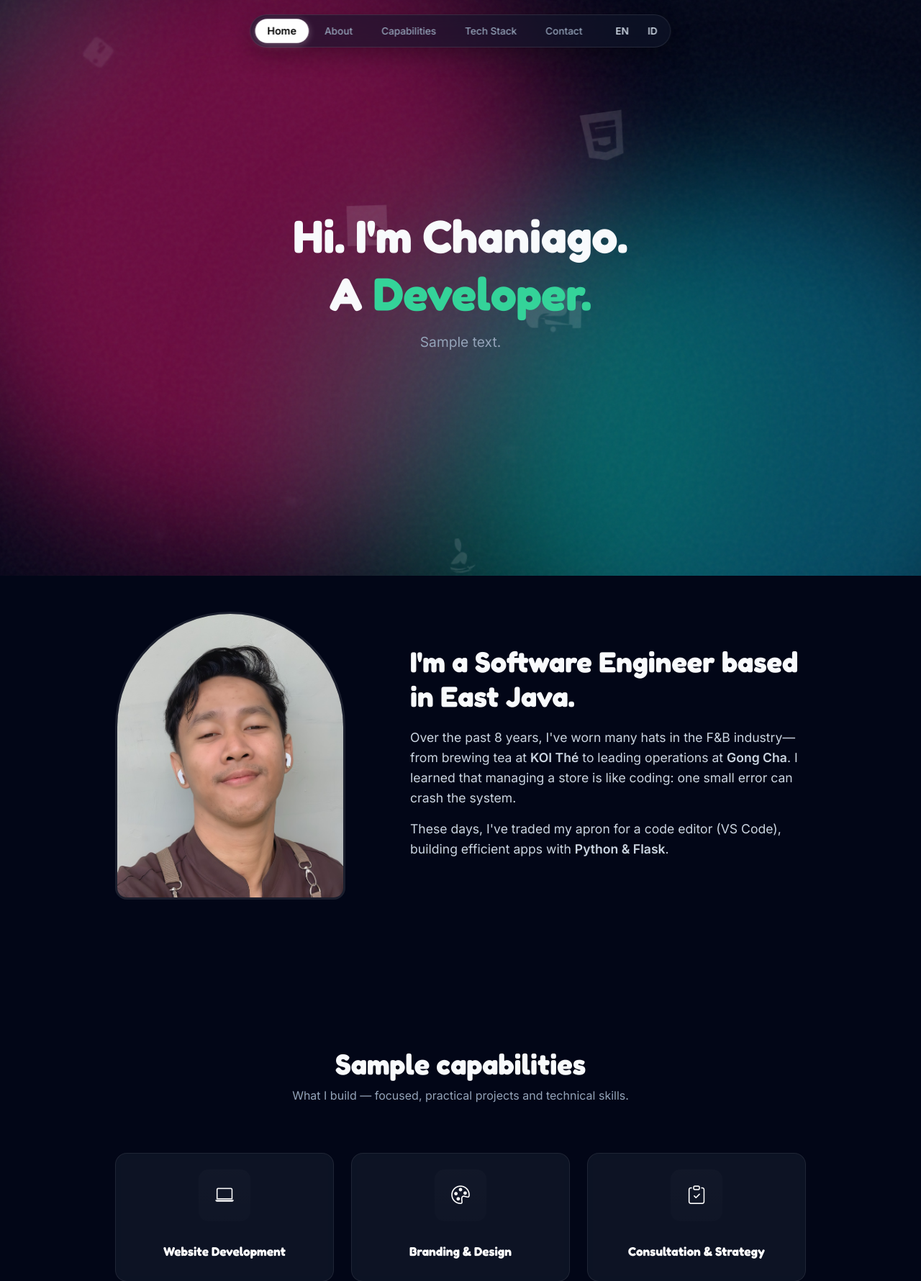
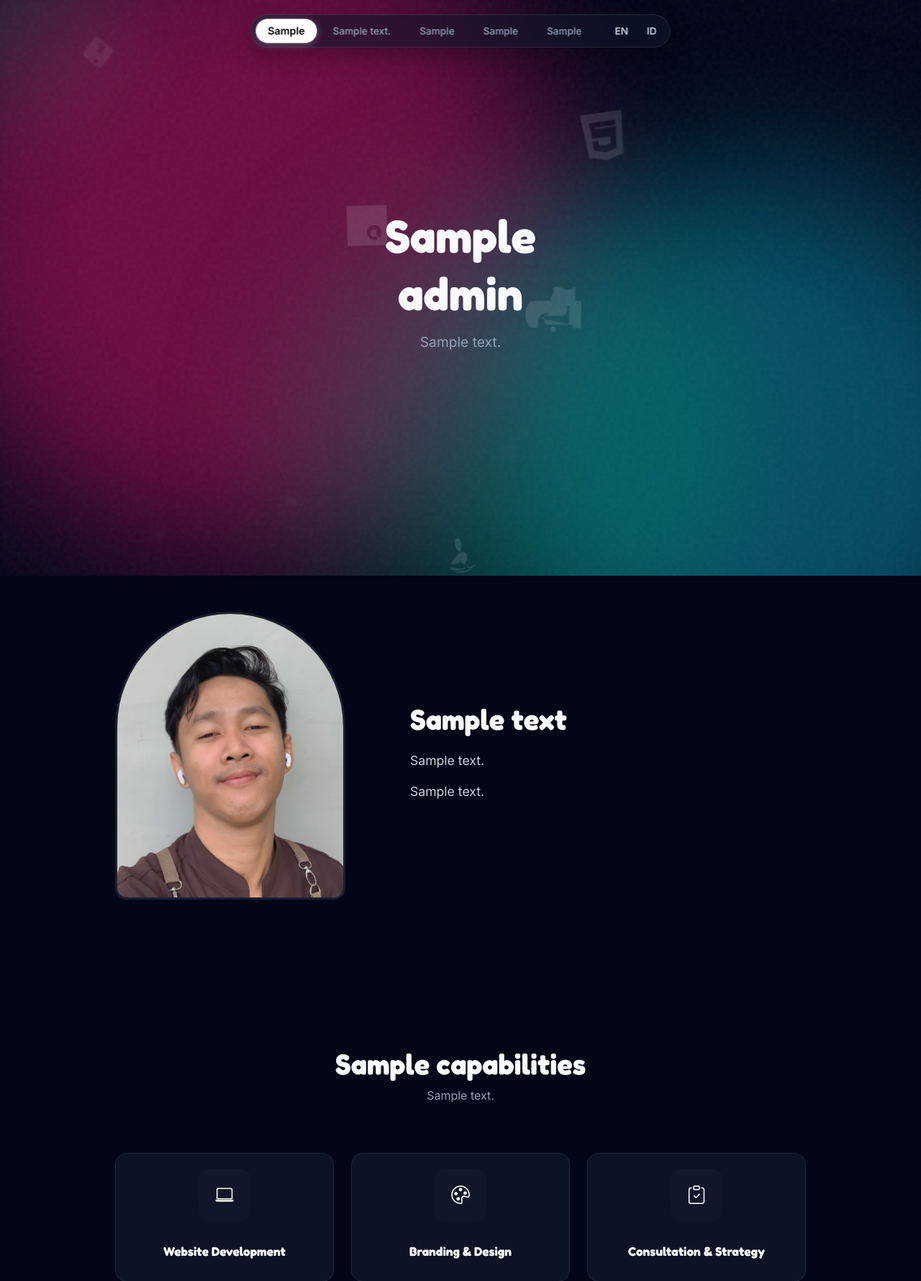
Before and after one commit to Justchaniago/Justchaniago, a Flask app: template templates/index.html in a window 1280 px wide. Shown: the top 1780 px of the page at 72% size. Run offline with Flask 3, Linux system fonts and the light colour scheme; data comes from the database, SQL or seed files in the repository; both versions use the stored data as it was after the commit; tables that the repository leaves empty hold one stand-in row (values such as "Sample post"); the template is opened without the code that fills it: values that come from a table or form of the project are taken from there, most other values are stand-ins (such as "Sample title", 1, 10 or a date in 2020); grey boxes marked "Sample" are stand-in pictures; some libraries are stand-ins or nearby versions.

Commit message:
Update all existing

```diff
--- a/app.py
+++ b/app.py
@@ -74,10 +74,25 @@ class Portfolio(db.Model):
 # --- SIMPLE TRANSLATIONS ---
 TRANSLATIONS = {
     'en': {
+        'navbar_home': 'Home',
+        'navbar_about': 'About',
+        'navbar_capabilities': 'Capabilities',
+        'navbar_tech_stack': 'Tech Stack',
+        'navbar_contact': 'Contact',
+        'hero_hi': "Hi. I'm Chaniago.",
+        'hero_role': 'A <span class="highlight">Developer.</span>',
         'hero_desc': 'I build practical web apps and tools that simplify operations and deliver measurable results.<br>Portfolio of projects, operational automation, and production-ready code.',
+        'about_title': "I'm a <span class=\"highlight\">Software Engineer</span> based in East Java.",
+        'about_p1': "Over the past 8 years, I've worn many hats in the F&B industry—from brewing tea at <b>KOI Thé</b> to leading operations at <b>Gong Cha</b>. I learned that managing a store is like coding: one small error can crash the system.",
+        'about_p2': "These days, I've traded my apron for a code editor (VS Code), building efficient apps with <b>Python & Flask</b>.",
         'capabilities': 'Capabilities',
+        'capabilities_desc': 'What I build — focused, practical projects and technical skills.',
         'tech_stack': 'Tech Stack',
+        'tech_stack_desc': 'Tools and frameworks I use regularly.',
         'project_showcase': 'Project Showcase',
+        'project_showcase_desc': 'Selected projects demonstrating practical results and outcomes.',
+        'no_capabilities': 'No capabilities added yet.',
+        'no_projects': 'No projects yet — add some from the dashboard.',
         'contact_title': "Let's Collaborate",
         'contact_sub': "Have a project in mind or just want to discuss tea and code? My inbox is open.",
         'send_message': 'Send a message',
@@ -88,10 +103,25 @@ TRANSLATIONS = {
         'btn_send': 'Send Message'
     },
     'id': {
+        'navbar_home': 'Beranda',
+        'navbar_about': 'Tentang',
+        'navbar_capabilities': 'Kemampuan',
+        'navbar_tech_stack': 'Teknologi',
+        'navbar_contact': 'Kontak',
+        'hero_hi': "Halo. Saya Chaniago.",
+        'hero_role': 'Seorang <span class="highlight">Developer.</span>',
         'hero_desc': 'Saya membangun aplikasi web praktis dan alat yang menyederhanakan operasional dan memberikan hasil yang terukur.<br>Portofolio proyek, otomasi operasional, dan kode siap produksi.',
+        'about_title': 'Saya seorang <span class=\"highlight\">Software Engineer</span> di Jawa Timur.',
+        'about_p1': 'Selama 8 tahun terakhir, saya telah menjalani berbagai peran di industri F&B—dari meracik teh di <b>KOI Thé</b> hingga memimpin operasional di <b>Gong Cha</b>. Saya belajar bahwa mengelola toko itu seperti ngoding: satu kesalahan kecil bisa membuat sistem crash.',
+        'about_p2': 'Sekarang, saya menukar apron dengan editor kode (VS Code), membangun aplikasi efisien dengan <b>Python & Flask</b>.',
         'capabilities': 'Kemampuan',
-        'tech_stack': 'Tech Stack',
+        'capabilities_desc': 'Apa yang saya bangun — proyek fokus, praktis, dan skill teknis.',
+        'tech_stack': 'Teknologi',
+        'tech_stack_desc': 'Tools dan framework yang sering saya gunakan.',
         'project_showcase': 'Proyek Unggulan',
+        'project_showcase_desc': 'Proyek pilihan yang menunjukkan hasil nyata dan berdampak.',
+        'no_capabilities': 'Belum ada kemampuan yang ditambahkan.',
+        'no_projects': 'Belum ada proyek — tambahkan dari dashboard.',
         'contact_title': 'Mari Berkolaborasi',
         'contact_sub': 'Punya proyek atau ingin bicara tentang teh dan kode? Kotak masuk saya terbuka.',
         'send_message': 'Kirim pesan',
@@ -141,7 +171,7 @@ def home():
         if cookie_lang and cookie_lang in TRANSLATIONS:
             session['lang'] = cookie_lang
         else:
-            return redirect(url_for('choose_language'))
+            session['lang'] = 'en'  # Set default language
     # Counter Views (Error Handling biar ga crash kalau DB belum ready)
     try:
         stats = Analytics.query.first()
@@ -163,8 +193,7 @@ def home():
 
 
 @app.route('/choose-language')
-def choose_language():
-    return render_template('choose_language.html')
+
 
 
 @app.route('/set-language/<lang>')
@@ -344,5 +373,5 @@ def init_db():
 
 # Script init DB untuk Local (Uncomment jika pertama kali run di local)
 if __name__ == '__main__':
-     create_db()
-     app.run(debug=True)
+    create_db()
+    app.run(debug=True, port=5001)
--- a/templates/index.html
+++ b/templates/index.html
@@ -46,11 +46,11 @@
     <div class="main-content">
 
         <nav class="navbar-pill">
-            <a href="#home" class="nav-link active">Home</a>
-            <a href="#about" class="nav-link">About</a>
-            <a href="#services" class="nav-link">Capabilities</a>
-            <a href="#tech-stack" class="nav-link">Tech Stack</a>
-            <a href="#contact" class="nav-link">Contact</a>
+            <a href="#home" class="nav-link active">{{ texts.navbar_home }}</a>
+            <a href="#about" class="nav-link">{{ texts.navbar_about }}</a>
+            <a href="#services" class="nav-link">{{ texts.navbar_capabilities }}</a>
+            <a href="#tech-stack" class="nav-link">{{ texts.navbar_tech_stack }}</a>
+            <a href="#contact" class="nav-link">{{ texts.navbar_contact }}</a>
             <div class="lang-switch">
                 <a href="{{ url_for('set_language', lang='en') }}" class="lang-link {% if lang == 'en' %}active-lang{% endif %}">EN</a>
                 <a href="{{ url_for('set_language', lang='id') }}" class="lang-link {% if lang == 'id' %}active-lang{% endif %}">ID</a>
@@ -59,10 +59,9 @@
 
         <header id="home" class="hero">
             <div class="hero-content">
-                <h1 class="fade-in">Hi. I'm Chaniago.</h1>
-                <h1 class="fade-in delay-1">A <span class="highlight">Developer.</span></h1>
+                <h1 class="fade-in">{{ texts.hero_hi }}</h1>
+                <h1 class="fade-in delay-1">{{ texts.hero_role | safe }}</h1>
                 <p class="hero-desc fade-in delay-2">{{ texts.hero_desc | safe }}</p>
-
             </div>
         </header>
 
@@ -72,13 +71,9 @@
                     <img src="{{ url_for('static', filename='me.jpeg') }}" alt="Chaniago" class="arch-photo" onerror="this.src='https://placehold.co/400x500/1e293b/34d399?text=Ferry';">
                 </div>
                 <div class="about-text">
-                    <h2>I'm a <span class="highlight">Software Engineer</span> based in East Java.</h2>
-                    <p>
-                        Over the past 8 years, I've worn many hats in the F&B industry—from brewing tea at <b>KOI Thé</b> to leading operations at <b>Gong Cha</b>. I learned that managing a store is like coding: one small error can crash the system.
-                    </p>
-                    <p>
-                        These days, I've traded my apron for a code editor (VS Code), building efficient apps with <b>Python & Flask</b>.
-                    </p>
+                    <h2>{{ texts.about_title | safe }}</h2>
+                    <p>{{ texts.about_p1 | safe }}</p>
+                    <p>{{ texts.about_p2 | safe }}</p>
                 </div>
             </div>
         </section>
@@ -86,7 +81,7 @@
         <section id="services" class="container">
             <div class="section-header center-aligned reveal">
                 <h2>{{ texts.capabilities }}</h2>
-                <p style="color: #94a3b8; max-width: 700px; margin: 10px auto;">What I build — focused, practical projects and technical skills.</p>
+                <p style="color: #94a3b8; max-width: 700px; margin: 10px auto;">{{ texts.capabilities_desc }}</p>
             </div>
 
             <div class="services-grid reveal">
@@ -104,7 +99,7 @@
                     </div>
                 </div>
                 {% else %}
-                <p style="text-align:center; color:#64748b; padding:30px;">No capabilities added yet.</p>
+                <p style="text-align:center; color:#64748b; padding:30px;">{{ texts.no_capabilities }}</p>
                 {% endfor %}
             </div>
         </section>
@@ -112,7 +107,7 @@
         <section id="tech-stack" class="container">
             <div class="section-header center-aligned reveal">
                 <h2>{{ texts.tech_stack }}</h2>
-                <p style="color: #94a3b8; max-width: 700px; margin: 10px auto;">Tools and frameworks I use regularly.</p>
+                <p style="color: #94a3b8; max-width: 700px; margin: 10px auto;">{{ texts.tech_stack_desc }}</p>
             </div>
             <div class="tech-stack-row reveal">
                 <div class="tech-chip">
@@ -175,7 +170,7 @@
         <section id="portfolio" class="container">
             <div class="section-header center-aligned reveal">
                 <h2>{{ texts.project_showcase }}</h2>
-                <p style="color: #94a3b8; max-width: 800px; margin: 10px auto;">Selected projects demonstrating practical results and outcomes.</p>
+                <p style="color: #94a3b8; max-width: 800px; margin: 10px auto;">{{ texts.project_showcase_desc }}</p>
             </div>
 
             <div class="portfolio-grid reveal">
@@ -190,7 +185,7 @@
                     </div>
                 </a>
                 {% else %}
-                <p style="text-align:center; color:#64748b; padding:30px;">No projects yet — add some from the dashboard.</p>
+                <p style="text-align:center; color:#64748b; padding:30px;">{{ texts.no_projects }}</p>
                 {% endfor %}
             </div>
         </section>
```
Also changed, not shown: instance/portfolio.db.
